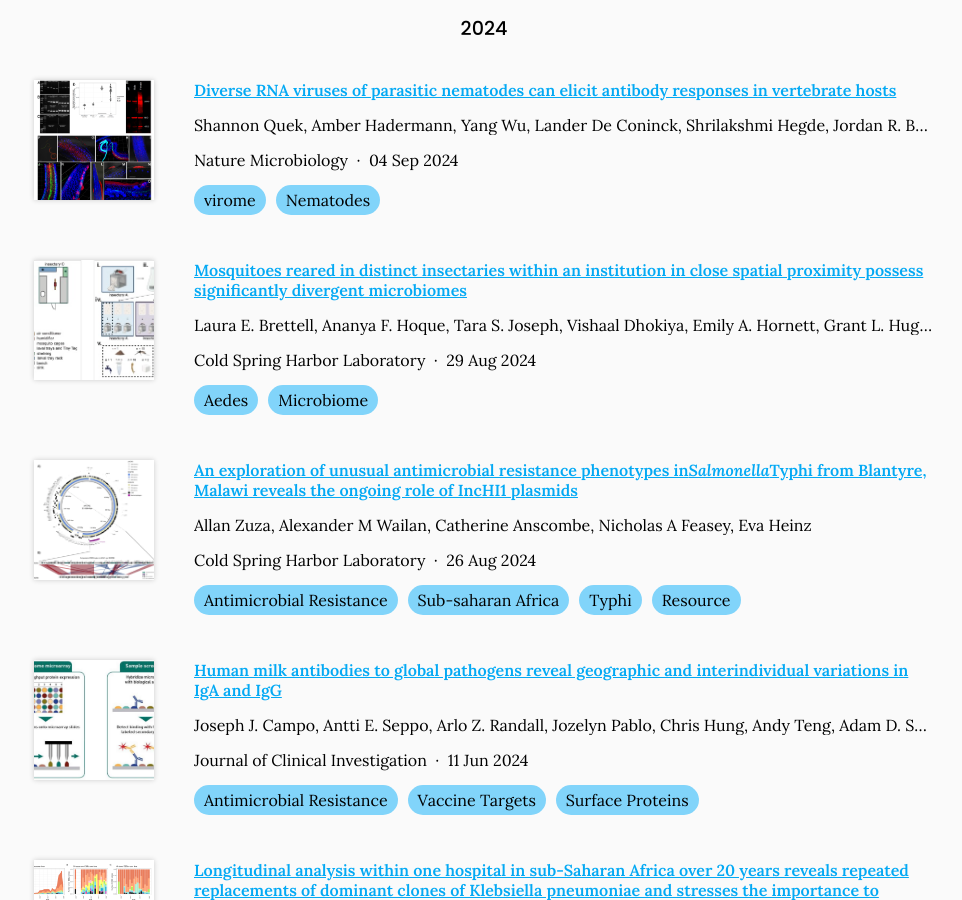
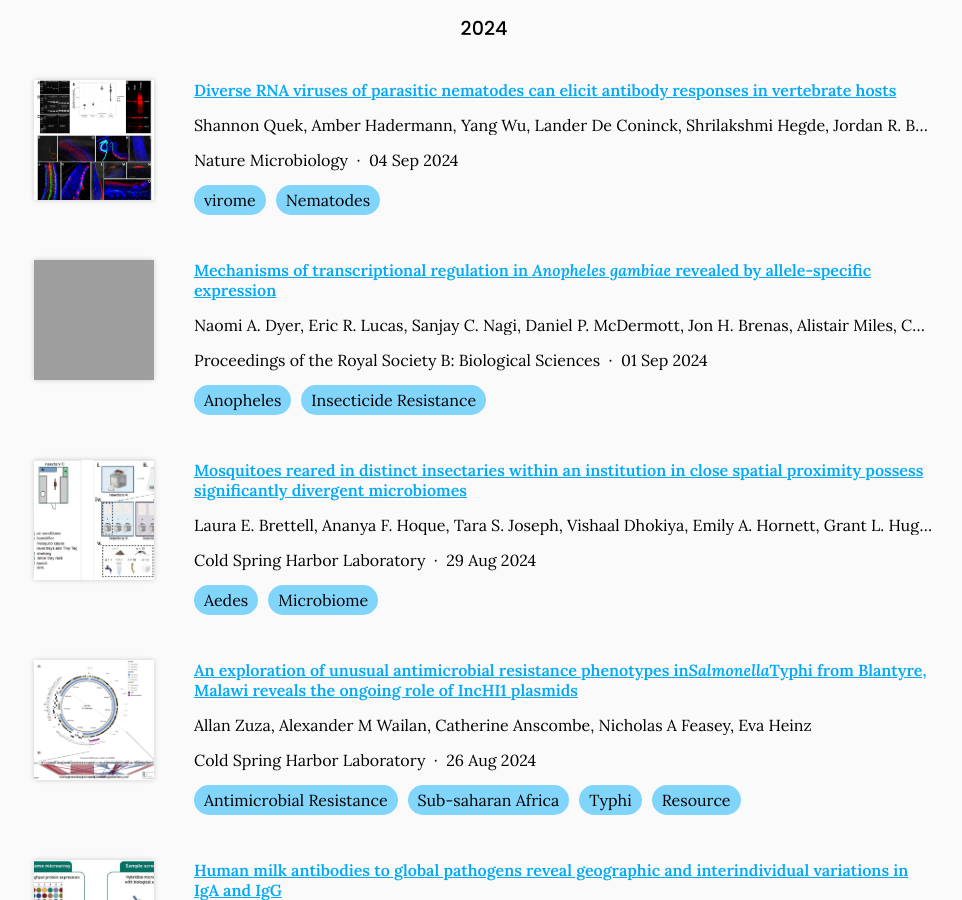
Before and after one commit to Evo-MInt/MicGen-lab-website, a Jekyll site: the page built from research/index.md, in a window 1280 px wide and 900 px high, scrolled down 981 px. Shown: the whole window, without its empty margins (156-1118 px from the left). Built offline with Jekyll 4.4.1, drawn with Linux system fonts in a browser that asks for light colours; some of the changed text lies outside the part shown; grey boxes are pictures that could not be loaded.

Commit message:
Generate citations

```diff
--- a/_data/citations.yaml
+++ b/_data/citations.yaml
@@ -140,9 +140,9 @@
   - Research Integrity
   - Parachute Research
   - Review/Editorial
-- id: doi:10.1101/2023.11.22.568226
-  title: Mechanisms of transcriptional regulation in<i>Anopheles gambiae</i>revealed
-    by allele specific expression
+- id: doi:10.1098/rspb.2024.1142
+  title: "Mechanisms of transcriptional regulation in\n            <i>Anopheles gambiae</i>\n\
+    \            revealed by allele-specific expression"
   authors:
   - Naomi A. Dyer
   - Eric R. Lucas
@@ -157,9 +157,9 @@
   - Hasiba Asma
   - Eva Heinz
   - Martin J. Donnelly
-  publisher: Cold Spring Harbor Laboratory
-  date: '2023-11-22'
-  link: https://doi.org/gtbf5f
+  publisher: 'Proceedings of the Royal Society B: Biological Sciences'
+  date: '2024-09-01'
+  link: https://doi.org/g3c3ww
   image: https://www.biorxiv.org/content/biorxiv/early/2023/12/15/2023.11.22.568226/F3.medium.gif
   tags:
   - Anopheles
```
